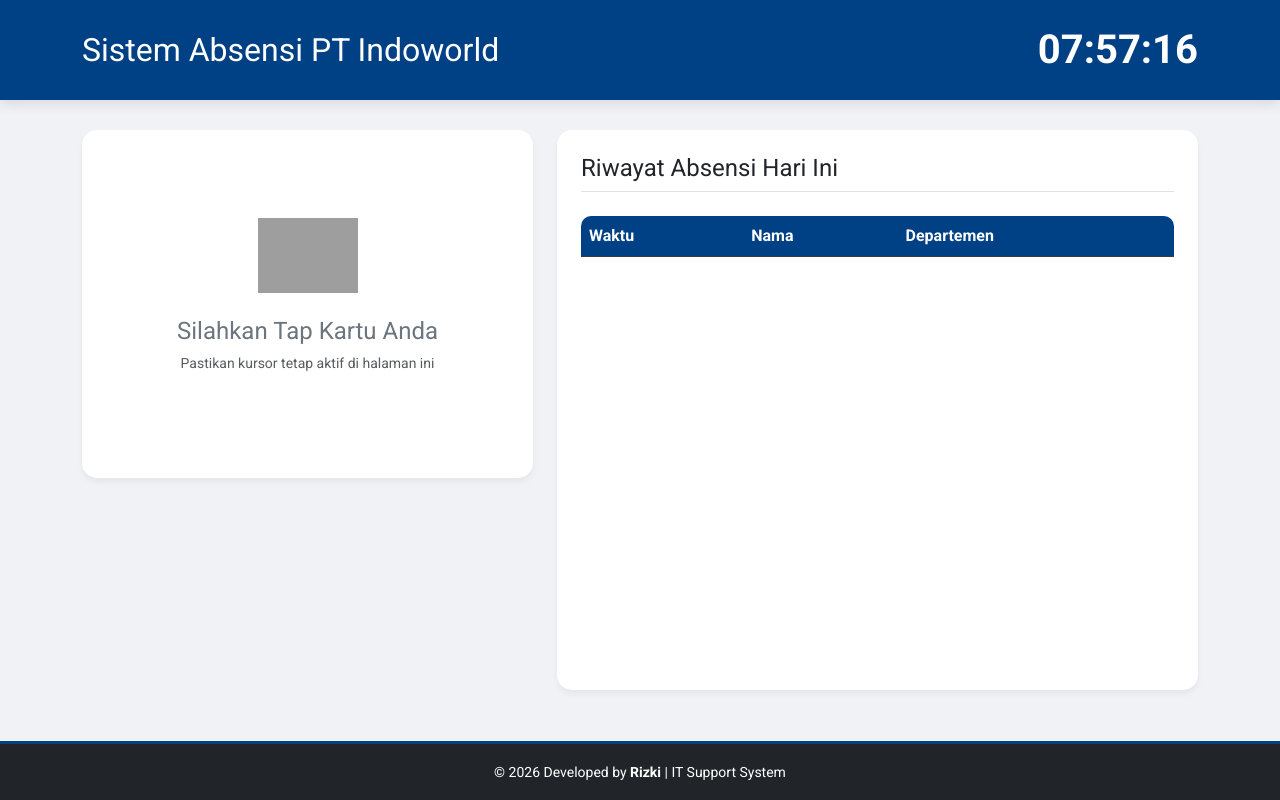
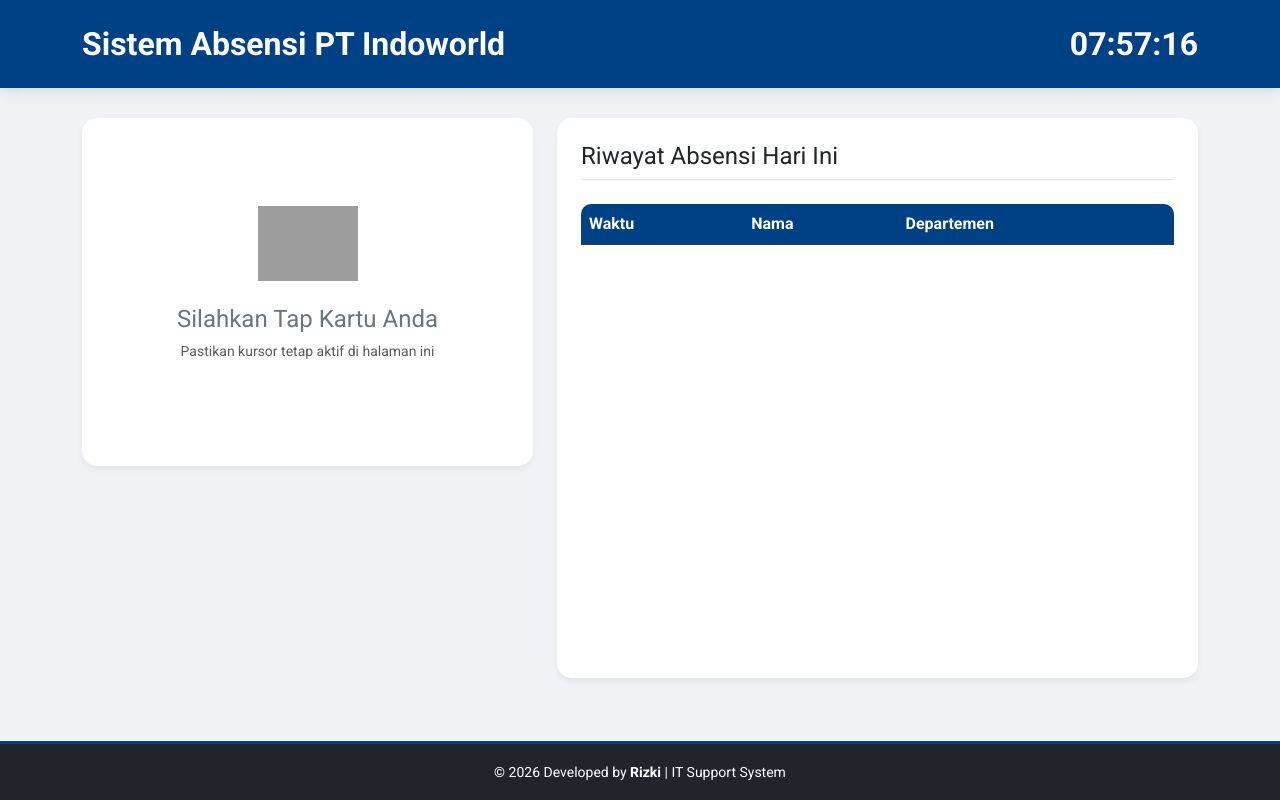
Before and after one commit to pamrizki/Absensi-karyawan, a plain HTML site: page index.html in a window 1280 px wide. Drawn offline with nearby package versions, Linux system fonts and the light colour scheme; no server answers; grey boxes are pictures that could not be loaded.

Commit message:
resize card and clock in mobile
Co-authored-by: Copilot <copilot@github.com>

```diff
--- a/index.html
+++ b/index.html
@@ -13,7 +13,7 @@
 
 <div class="dashboard-header">
     <div class="container d-flex justify-content-between align-items-center">
-        <h2 class="mb-0">Sistem Absensi PT Indoworld</h2>
+        <h2 class="mb-0 fw-bold">Sistem Absensi PT Indoworld</h2>
         <div id="clock" class="text-white">00:00:00</div>
     </div>
 </div>
--- a/style.css
+++ b/style.css
@@ -35,7 +35,7 @@ body {
 }
 
 #clock {
-    font-size: 2.5rem;
+    font-size: 2rem;
     font-weight: bold;
     color: #004085;
 }
```
